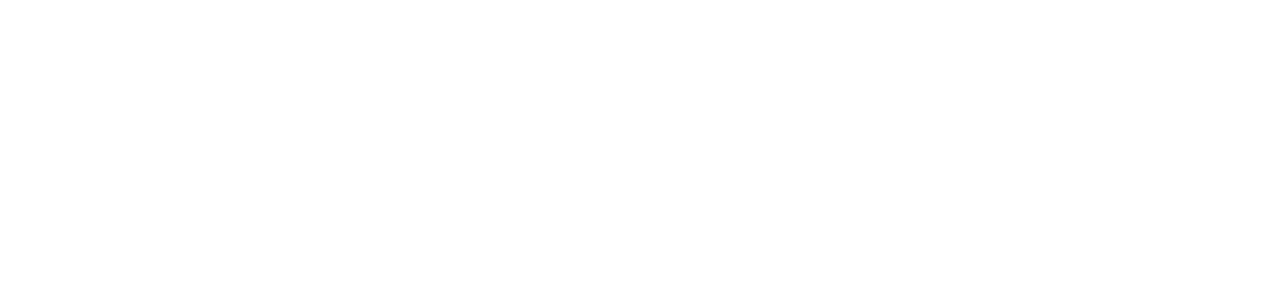
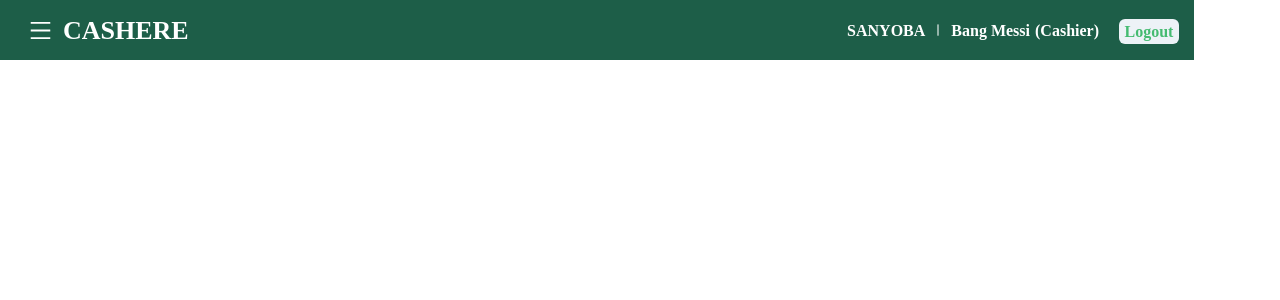
Before and after one commit to Garasuryanegara/POS-Sanyoba-App, a React (Create React App) app in the folder client/: page / in a window 1280 px wide. Shown: the top 300 px of the page. Built offline with nearby package versions, Linux system fonts and the light colour scheme.

Commit message:
navbar
update homepage

```diff
--- /dev/null
+++ b/client/src/components/navbar.jsx
@@ -0,0 +1,64 @@
+import { Box, Center, Flex, Avatar, Button, Icon } from "@chakra-ui/react";
+import { AiOutlineMenu } from "react-icons/ai";
+import { RxDividerVertical } from "react-icons/rx";
+import Sidebar from "./sidebar";
+import { useState } from "react";
+
+export default function Navbar() {
+  const [side, setSide] = useState(false);
+  return (
+    <Box>
+      <Flex
+        fontFamily="Nunito Sans"
+        fontStyle="normal"
+        fontWeight="700"
+        lineHeight="41px"
+        bgColor="#1D5E48"
+        h="60px"
+        display="flex"
+        alignItems="center"
+        //   alignItem="flexStart"
+
+        color="#FFFFFF"
+        justifyContent={"space-between"}
+        width="1194px"
+      >
+        <Box
+          width={"300px"}
+          height={"30px"}
+          display={"flex"}
+          alignItems={"center"}
+          padding={"28px"}
+          gap={"10px"}
+        >
+          <AiOutlineMenu
+            cursor={"pointer"}
+            onClick={() => setSide(!side)}
+            fontSize={"25px"}
+          />
+          <Box fontSize="26px">CASHERE</Box>
+        </Box>
+        <Box display={"flex"} alignItems={"center"} gap="5px">
+          <Box>
+            <Box>SANYOBA</Box>
+          </Box>
+          <RxDividerVertical />
+          <Box>
+            <Box>Bang Messi</Box>
+          </Box>
+          <Box>
+            <Box>(Cashier)</Box>
+          </Box>
+          <Box padding="15px">
+            <Button width="60px" height="25px" color="#45BB71">
+              Logout
+            </Button>
+          </Box>
+        </Box>
+      </Flex>
+      <Box top={"60px"} zIndex={"1"}>
+        {side ? <Sidebar /> : null}
+      </Box>
+    </Box>
+  );
+}
--- a/client/src/component/sidebar.jsx
+++ b/client/src/components/sidebar.jsx
@@ -9,12 +9,11 @@
         fontWeight="700"
         lineHeight="41px"
         bgColor="#1D5E48"
-        h="130px"
+        h="65px"
         flexDir="column"
         w="100%"
         color="#FFFFFF"
       >
-        <Box fontSize="30px">CASHERE</Box>
         <Box>
           <Box fontSize="14px">SANYOBA</Box>
         </Box>
--- a/client/src/pages/HomePage.jsx
+++ b/client/src/pages/HomePage.jsx
@@ -1,3 +1,11 @@
+import Sidebar from "../components/sidebar";
+import Navbar from "../components/navbar";
+
 export default function Homepage() {
-	return <></>;
+  return (
+    <>
+      <Navbar />
+      {/* <Sidebar /> */}
+    </>
+  );
 }
```
Also changed, not shown: client/src/component/navbar.jsx (deleted, +0 -51 lines).
